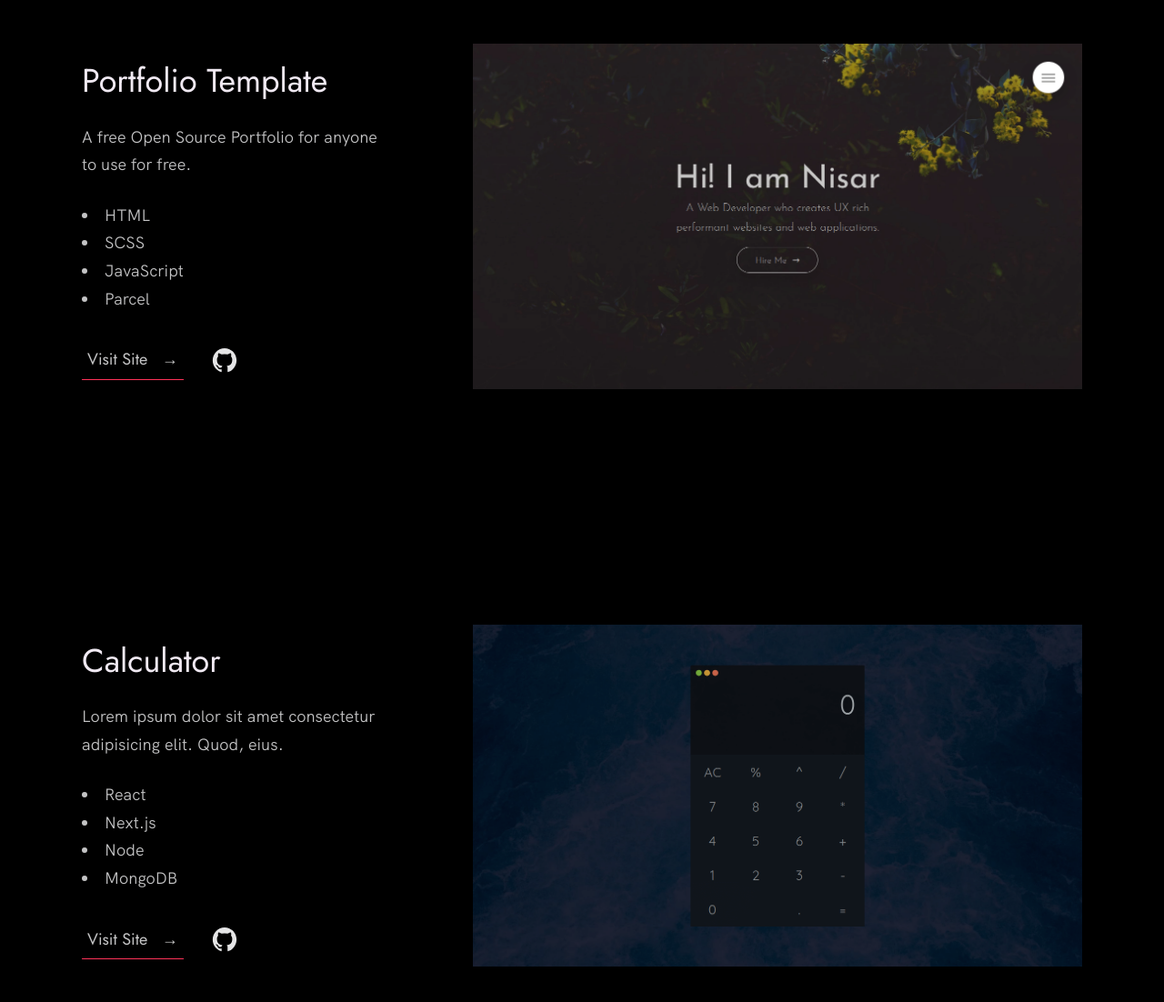
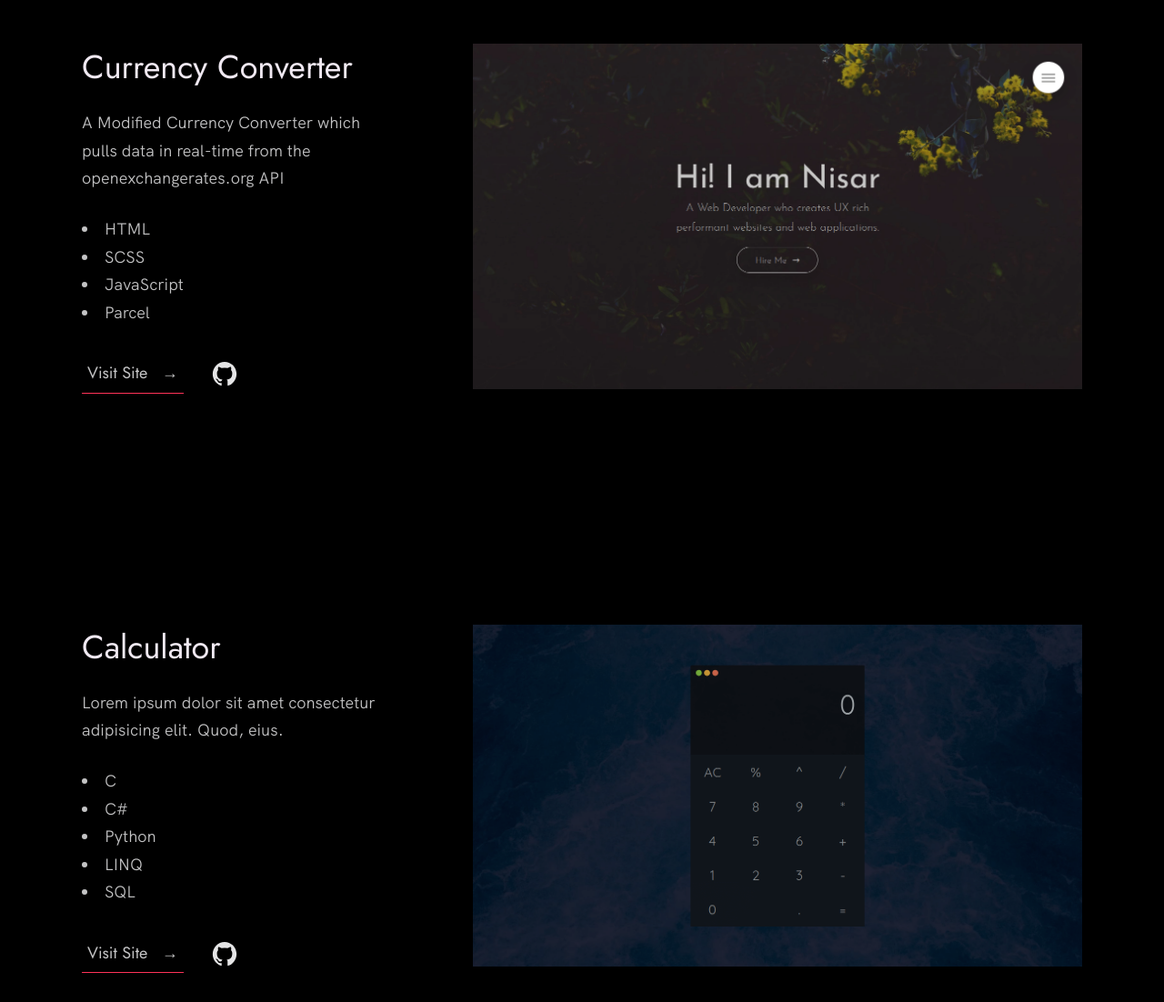
Before and after one commit to PoetVergilius/PoetVergilius.github.io, a plain HTML site: page index.html in a window 1280 px wide. Shown: the part 1020-2122 px from the top of the page at 91% size. Drawn offline with Linux system fonts and the light colour scheme.

Commit message:
template progress

```diff
--- a/index.html
+++ b/index.html
@@ -24,12 +24,12 @@
 
   <!-- Put your site title here -->
   <title>
-    Syed Ali Hussnain | A Web Developer based in Lahore, Pakistan.
+    Ben Bartuska | GitHub Portfolio
   </title>
 
-  <meta name="description" content="Add small description of yourslef.">
+  <meta name="description" content="A hopeful future developer looking to polish my skills.">
   <!-- Add some coding keywords below, Ex: (React, CSS etc) -->
-  <meta name="keywords" content="Put your name, skills and some coding keywords" />
+  <meta name="keywords" content="Ben Bartuska, C, C#, Python" />
   <link rel="stylesheet" href="index.css" />
 </head>
 
@@ -55,11 +55,10 @@
     <div class="header__text-box row">
       <div class="header__text">
         <h1 class="heading-primary">
-          <!-- Replace the following name with your name -->
-          <span>Syed Ali Hussnain</span>
+
+          <span>Ben Bartuska</span>
         </h1>
-        <!-- Put a small paragraph about yourself -->
-        <p>A Web Developer based in Lahore, Pakistan.</p>
+        <p>An aspiring Game Developer based in Aurora, Colorado</p>
         <a href="#contact" class="btn btn--pink">Get in touch</a>
       </div>
     </div>
@@ -78,9 +77,9 @@
 
           <div class="work__box">
             <div class="work__text">
-              <h3>Portfolio Template</h3>
+              <h3>Currency Converter</h3>
               <p>
-                A free Open Source Portfolio for anyone to use for free.
+                A Modified Currency Converter which pulls data in real-time from the openexchangerates.org API
               </p>
               <ul class="work__list">
                 <li>HTML</li>
@@ -111,10 +110,11 @@
                 eius.
               </p>
               <ul class="work__list">
-                <li>React</li>
-                <li>Next.js</li>
-                <li>Node</li>
-                <li>MongoDB</li>
+                <li>C</li>
+                <li>C#</li>
+                <li>Python</li>
+                <li>LINQ</li>
+                <li>SQL</li>
               </ul>
 
               <div class="work__links">
```
